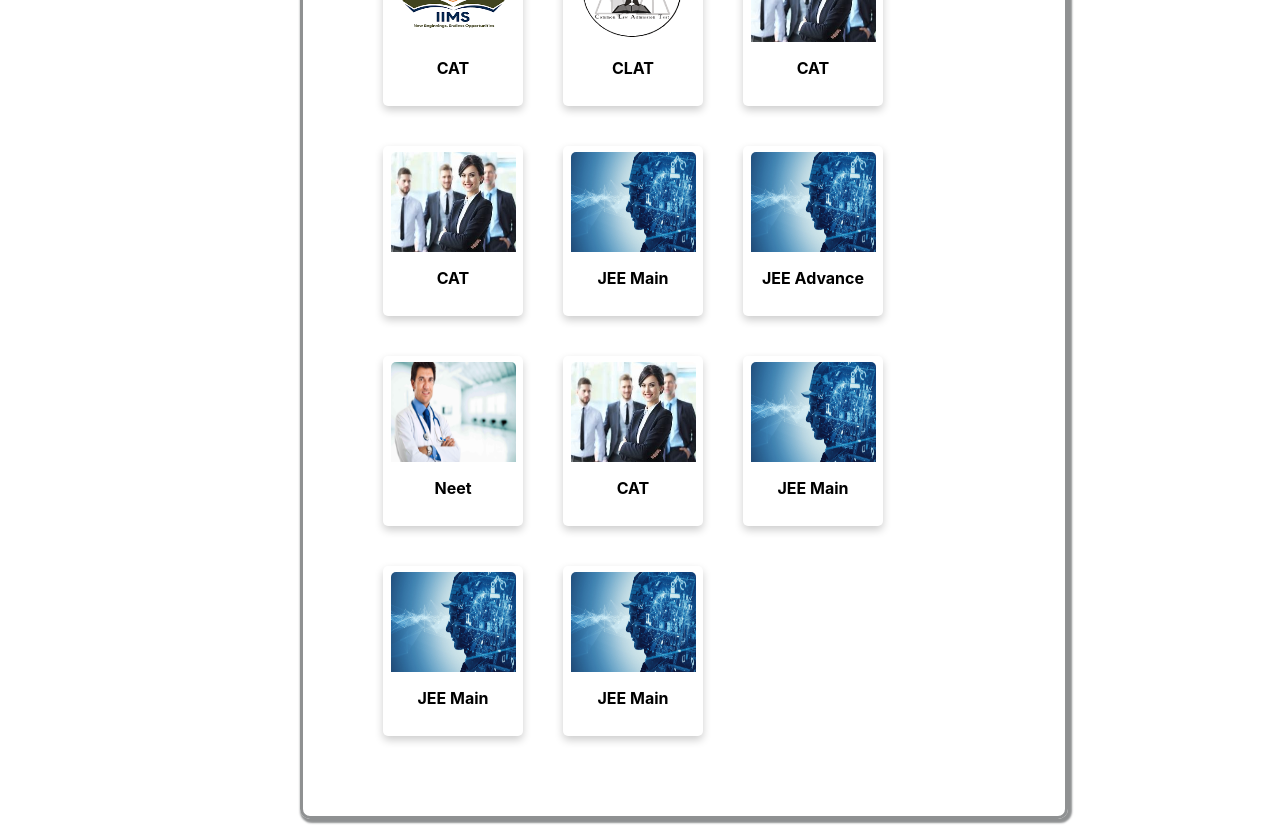
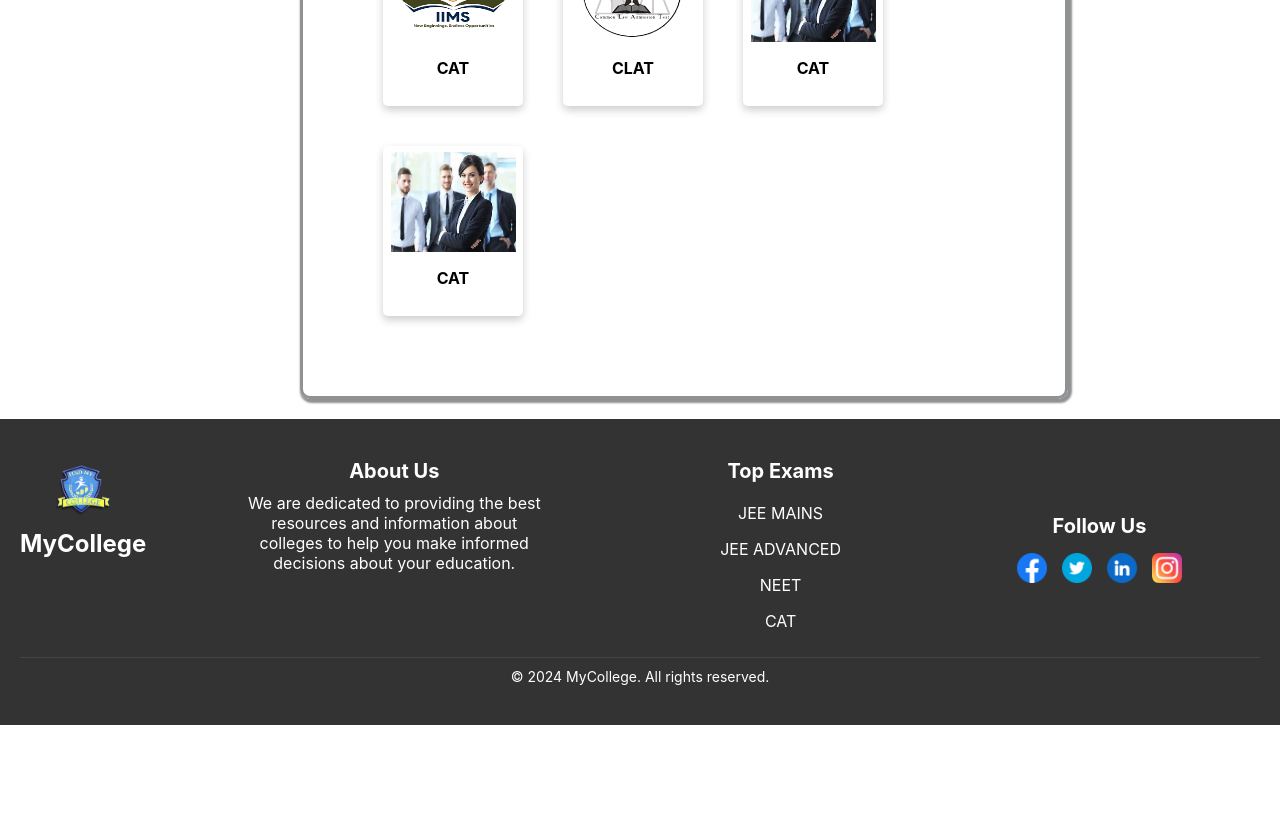
Before and after one commit to ultimate2511/MyCollege, a React (Create React App) app in the folder client/: page / in a window 1280 px wide. Shown: the part 680-1505 px from the top of the page. After the commit the page ends 1405 px from the top, so only its background shows below. Built offline with nearby package versions, Linux system fonts and the light colour scheme.

Commit message:
all good

```diff
--- a/client/src/Components/BodySection/BodySection1.jsx
+++ b/client/src/Components/BodySection/BodySection1.jsx
@@ -9,7 +9,6 @@
 import neet from './neet.gif'
 import cat from './cat.png'
 import clat from './clat.png'
-import Card from './Card.jsx';
 function BodySection1() {
 
 
@@ -24,6 +23,7 @@
   return (
     <div>
     <div className="">
+
     </div>
     <div className="small">
         <h3>Select Course</h3>
@@ -70,15 +70,8 @@
         <h4><b>CAT</b></h4>
         </div>
       </div>
-      <Card image = {engineer} exam = {"JEE Main"}/>
-      <Card image = {engineer} exam = {"JEE Advance"}/>
-      <Card image = {medical} exam = {"Neet"}/>
-      <Card image = {mba} exam = {"CAT"}/>
-      <Card image = {engineer} exam = {"JEE Main"}/>
-      <Card image = {engineer} exam = {"JEE Main"}/>
-      <Card image = {engineer} exam = {"JEE Main"}/>
       </div>
-    </div>
+      </div>
     </div>
   )
 }
```
